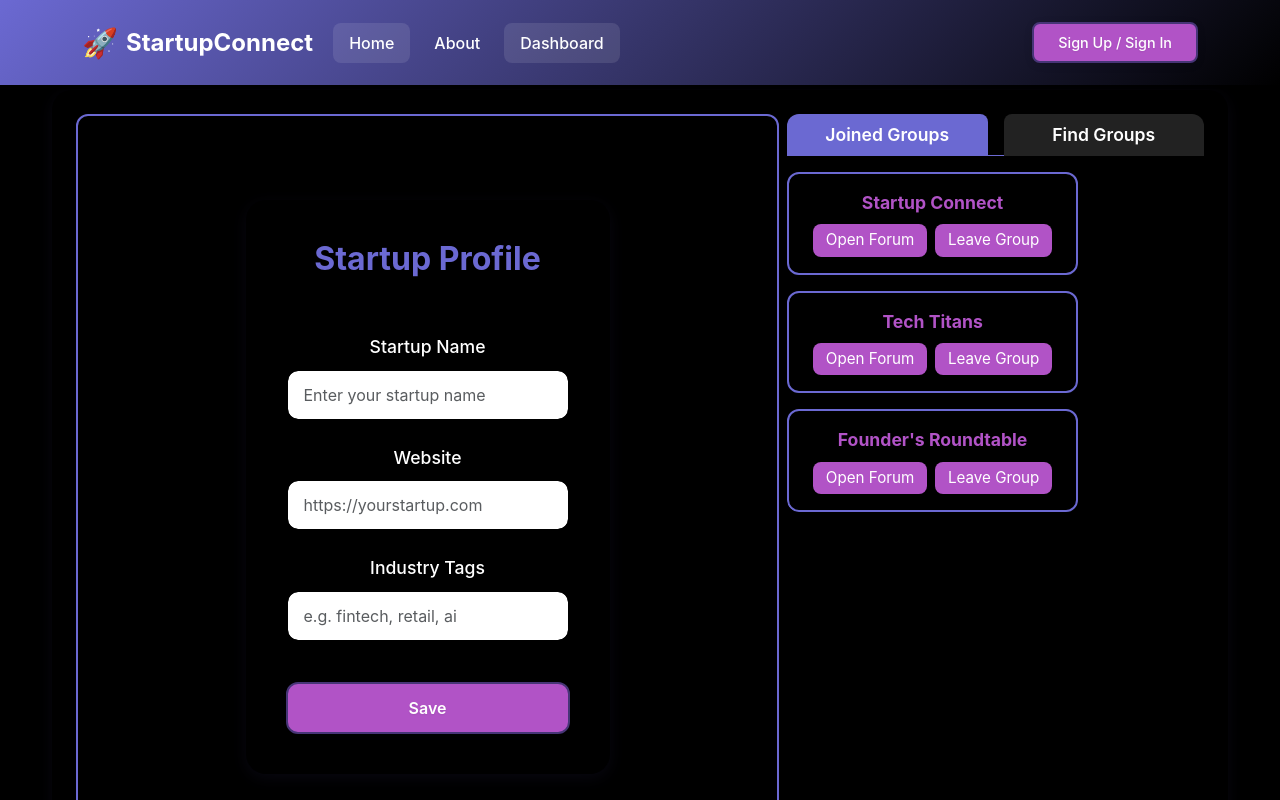
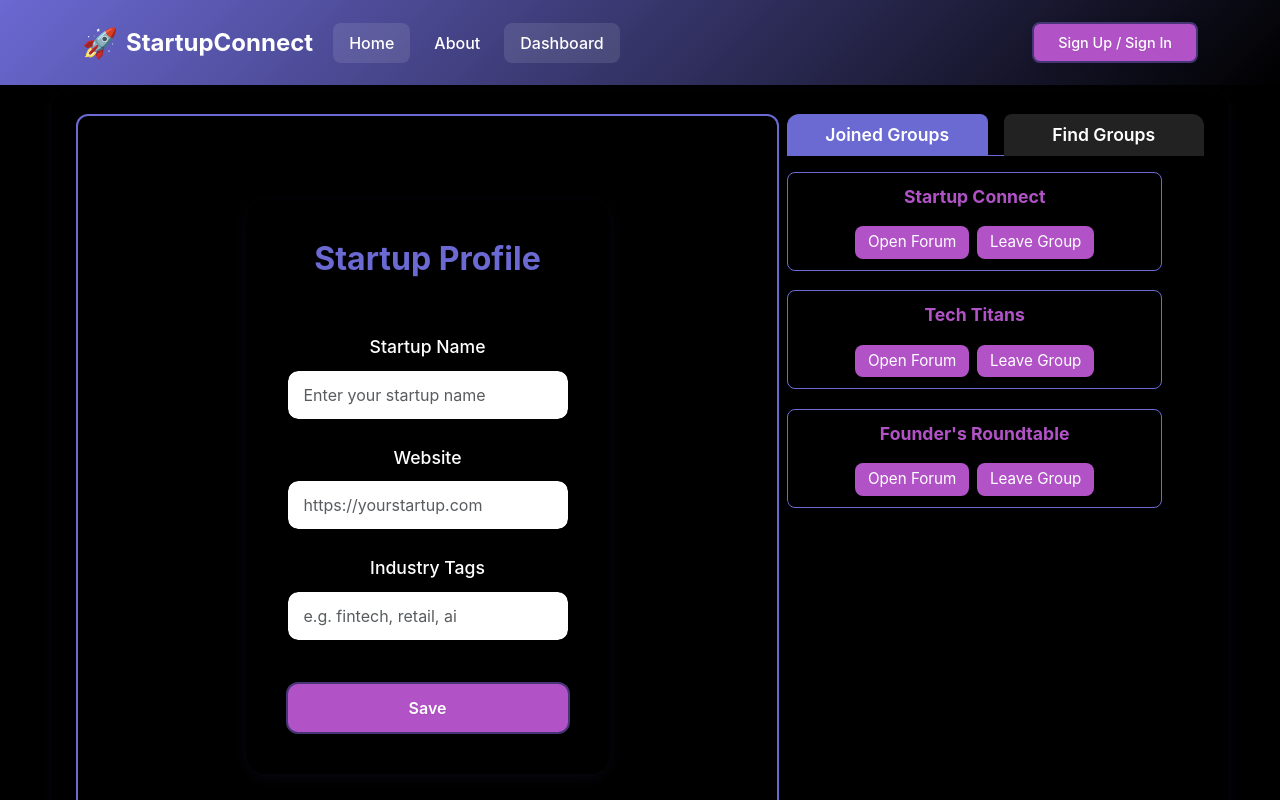
Before and after one commit to NightingaleX03/Startup-Connect, an Angular app in the folder client/frontend-app/: page /dashboard-temp in a window 1280 px wide. Shown: the top 800 px of the page. Built offline with nearby package versions, Linux system fonts and the light colour scheme.

Commit message:
fixed styles

```diff
--- a/client/frontend-app/src/app/pages/local-groups/local-groups.component.scss
+++ b/client/frontend-app/src/app/pages/local-groups/local-groups.component.scss
@@ -1,19 +1,155 @@
-.local-groups-root { width: 100%; padding-top: 0; margin-top: 0; height: 100%; min-height: 0; display: flex; flex-direction: column; }
-.tabs { display: flex; gap: 1rem; margin-bottom: 1rem; border-bottom: 1.5px solid var(--primary-color); }
-.tabs button { flex: 1; padding: 0.5rem 1rem; border: none; background: #222; color: #fff; border-radius: 8px 8px 0 0; cursor: pointer; font-weight: 600; margin-bottom: -1.5px; }
-.tabs button.active { background: var(--primary-color); color: #fff; }
-.tab-content-scroll { flex: 1; overflow-y: auto; min-height: 0; padding-top: 0; background: var(--background-color); border-radius: 0 0 12px 12px; }
-.group-cards { display: flex; flex-wrap: wrap; gap: 1rem; }
-.group-card { background: var(--background-color); border: 2px solid var(--primary-color); border-radius: 12px; padding: 1rem 1.5rem; min-width: 180px; display: flex; flex-direction: column; align-items: center; box-shadow: 0 2px 8px rgba(0,0,0,0.08); }
-.group-title { font-weight: 700; color: var(--accent-color); margin-bottom: 0.5rem; text-align: center; }
-.group-actions { display: flex; gap: 0.5rem; }
-.group-actions button { background: var(--button-color); color: #fff; border: none; border-radius: 8px; padding: 0.3rem 0.8rem; cursor: pointer; font-size: 0.95rem; }
-.group-actions button:disabled { background: #888; cursor: not-allowed; }
-.search-bar { width: 60%; padding: 0.5rem; margin-bottom: 1rem; border-radius: 8px; border: 2px solid var(--primary-color); }
-.create-btn { margin-left: 1rem; background: var(--accent-color); color: #fff; border: none; border-radius: 8px; padding: 0.5rem 1rem; font-weight: 600; cursor: pointer; margin-bottom: 1rem; }
-.empty-msg { color: #aaa; text-align: center; margin: 2rem 0; }
-.group-list { width: 100%; display: flex; flex-direction: column; gap: 0.5rem; }
-.group-row { display: flex; align-items: center; justify-content: space-between; background: var(--background-color); border: 1.5px solid var(--primary-color); border-radius: 8px; padding: 0.7rem 1rem; margin-bottom: 0.2rem; }
-.group-name { font-weight: 500; color: var(--text-color); }
-.group-row button { background: var(--button-color); color: #fff; border: none; border-radius: 8px; padding: 0.3rem 1.2rem; cursor: pointer; font-size: 0.95rem; }
-.group-row button:disabled { background: #888; cursor: not-allowed; }
+.local-groups-root {
+    width: 100%;
+    padding-top: 0;
+    margin-top: 0;
+    height: 100%;
+    min-height: 0;
+    display: flex;
+    flex-direction: column;
+}
+
+.tabs {
+    display: flex;
+    gap: 1rem;
+    margin-bottom: 1rem;
+    border-bottom: 1.5px solid var(--primary-color);
+
+    button {
+        flex: 1;
+        padding: 0.5rem 1rem;
+        border: none;
+        background: #222;
+        color: #fff;
+        border-radius: 8px 8px 0 0;
+        cursor: pointer;
+        font-weight: 600;
+        margin-bottom: -1.5px;
+
+        &.active {
+            background: var(--primary-color);
+            color: #fff;
+        }
+    }
+}
+
+.tab-content-scroll {
+    flex: 1;
+    overflow-y: auto;
+    min-height: 0;
+    padding-top: 0;
+    background: var(--background-color);
+    border-radius: 0 0 12px 12px;
+}
+
+.group-cards {
+    display: flex;
+    flex-wrap: wrap;
+    gap: 1rem;
+}
+
+.group-card {
+    display: flex;
+    flex-direction: column;
+    align-items: center;
+    justify-content: center;
+    background: var(--background-color);
+    border: 1.5px solid var(--primary-color);
+    border-radius: 8px;
+    padding: 0.7rem 0.7rem;
+    margin-bottom: 0.2rem;
+    width: 90%;
+    max-width: 500px;
+}
+
+.group-title {
+    font-weight: 700;
+    color: var(--accent-color);
+    margin-bottom: 0.5rem;
+    text-align: center;
+}
+
+.group-actions {
+    display: flex;
+    gap: 0.5rem;
+    margin-top: 0.5rem;
+    justify-content: center;
+
+    button {
+        background: var(--button-color);
+        color: #fff;
+        border: none;
+        border-radius: 8px;
+        padding: 0.3rem 0.8rem;
+        cursor: pointer;
+        font-size: 0.95rem;
+
+        &:disabled {
+            background: #888;
+            cursor: not-allowed;
+        }
+    }
+}
+
+.search-bar {
+    width: 60%;
+    padding: 0.5rem;
+    margin-bottom: 1rem;
+    border-radius: 8px;
+    border: 2px solid var(--primary-color);
+}
+
+.create-btn {
+    margin-left: 1rem;
+    background: var(--accent-color);
+    color: #fff;
+    border: none;
+    border-radius: 8px;
+    padding: 0.5rem 1rem;
+    font-weight: 600;
+    cursor: pointer;
+    margin-bottom: 1rem;
+}
+
+.empty-msg {
+    color: #aaa;
+    text-align: center;
+    margin: 2rem 0;
+}
+
+.group-list {
+    width: 100%;
+    display: flex;
+    flex-direction: column;
+    gap: 0.5rem;
+}
+
+.group-row {
+    display: flex;
+    align-items: center;
+    justify-content: space-between;
+    background: var(--background-color);
+    border: 1.5px solid var(--primary-color);
+    border-radius: 8px;
+    padding: 0.7rem 1rem;
+    margin-bottom: 0.2rem;
+
+    .group-name {
+        font-weight: 500;
+        color: var(--text-color);
+    }
+
+    button {
+        background: var(--button-color);
+        color: #fff;
+        border: none;
+        border-radius: 8px;
+        padding: 0.3rem 1.2rem;
+        cursor: pointer;
+        font-size: 0.95rem;
+
+        &:disabled {
+            background: #888;
+            cursor: not-allowed;
+        }
+    }
+}
```
